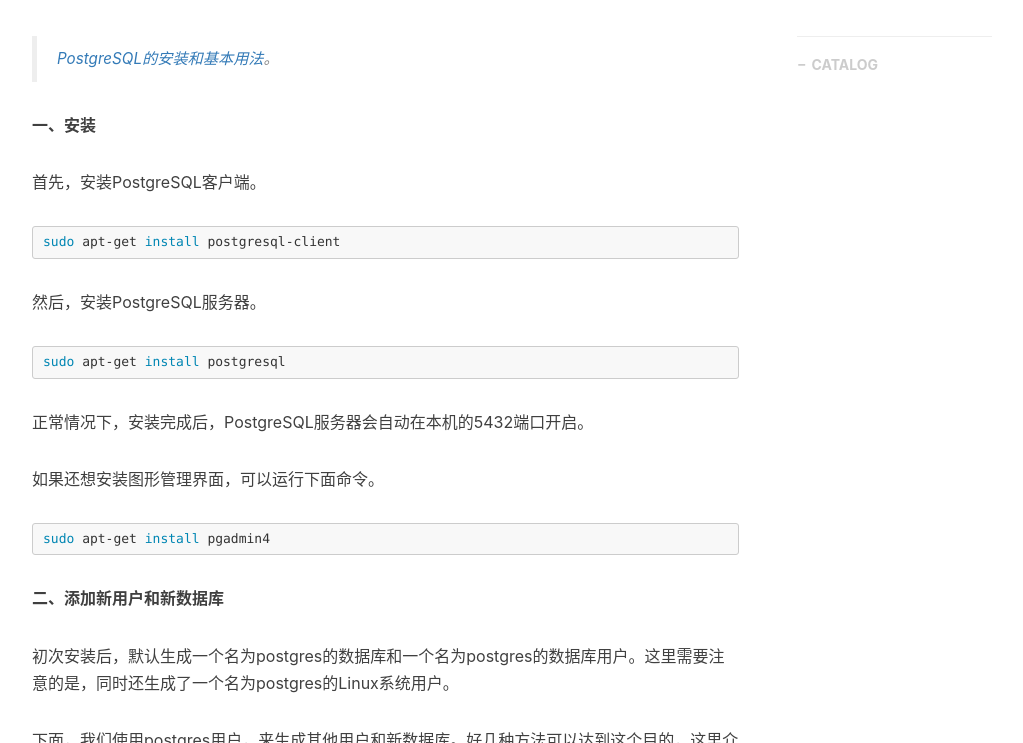
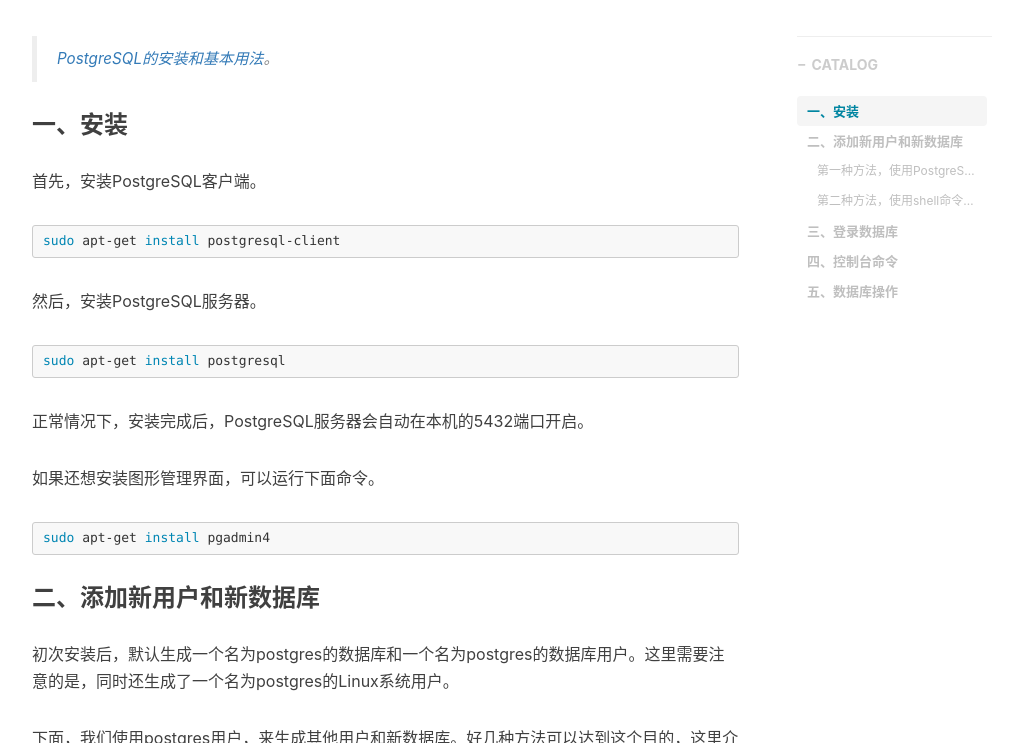
Before and after one commit to msg901216/msg901216.github.io, a Jekyll site: the page built from _posts/2018/linux-sql/2018-12-25-notes-postgresql.md, in a window 1280 px wide and 900 px high, scrolled down 430 px, cut to the strip 157-900 px from the top of the window. Shown: the whole strip, without its empty margins (233-1256 px from the left). Built offline with Jekyll 4.4.1, drawn with Linux system fonts in a browser that asks for light colours; nearby versions of some CDN libraries; comment, search, counter and statistics services are not loaded.

Commit message:
Update 2018-12-25-notes-postgresql.md

````diff
--- a/_posts/2018/linux-sql/2018-12-25-notes-postgresql.md
+++ b/_posts/2018/linux-sql/2018-12-25-notes-postgresql.md
@@ -17,7 +17,7 @@
 
 > [PostgreSQL的安装和基本用法](http://www.ruanyifeng.com/blog/2013/12/getting_started_with_postgresql.html)。
 
-**一、安装**
+### 一、安装
 
 首先，安装PostgreSQL客户端。
 
@@ -39,13 +39,13 @@
 sudo apt-get install pgadmin4
 ```
 
-**二、添加新用户和新数据库**
+### 二、添加新用户和新数据库
 
 初次安装后，默认生成一个名为postgres的数据库和一个名为postgres的数据库用户。这里需要注意的是，同时还生成了一个名为postgres的Linux系统用户。
 
 下面，我们使用postgres用户，来生成其他用户和新数据库。好几种方法可以达到这个目的，这里介绍两种。
 
-**第一种方法，使用PostgreSQL控制台。**
+#### 第一种方法，使用PostgreSQL控制台。
 
 首先，新建一个Linux新用户，可以取你想要的名字，这里为dbuser。
 
@@ -97,7 +97,7 @@
 \q
 ```
 
-**第二种方法，使用shell命令行。**
+#### 第二种方法，使用shell命令行。
 
 添加新用户和新数据库，除了在PostgreSQL控制台内，还可以在shell命令行下完成。这是因为PostgreSQL提供了命令行程序createuser和createdb。还是以新建用户dbuser和数据库exampledb为例。
 
@@ -121,7 +121,7 @@
 sudo -u postgres createdb -O dbuser exampledb
 ```
 
-**三、登录数据库**
+### 三、登录数据库
 
 添加新用户和新数据库以后，就要以新用户的名义登录数据库，这时使用的是psql命令。
 
@@ -151,7 +151,7 @@
 psql exampledb < exampledb.sql
 ```
 
-**四、控制台命令**
+### 四、控制台命令
 
 除了前面已经用到的\password命令（设置密码）和\q命令（退出）以外，控制台还提供一系列其他命令。
 
@@ -167,7 +167,7 @@
 \conninfo：列出当前数据库和连接的信息。
 ```
 
-**五、数据库操作**
+### 五、数据库操作
 
 基本的数据库操作，就是使用一般的SQL语言。
 
````
